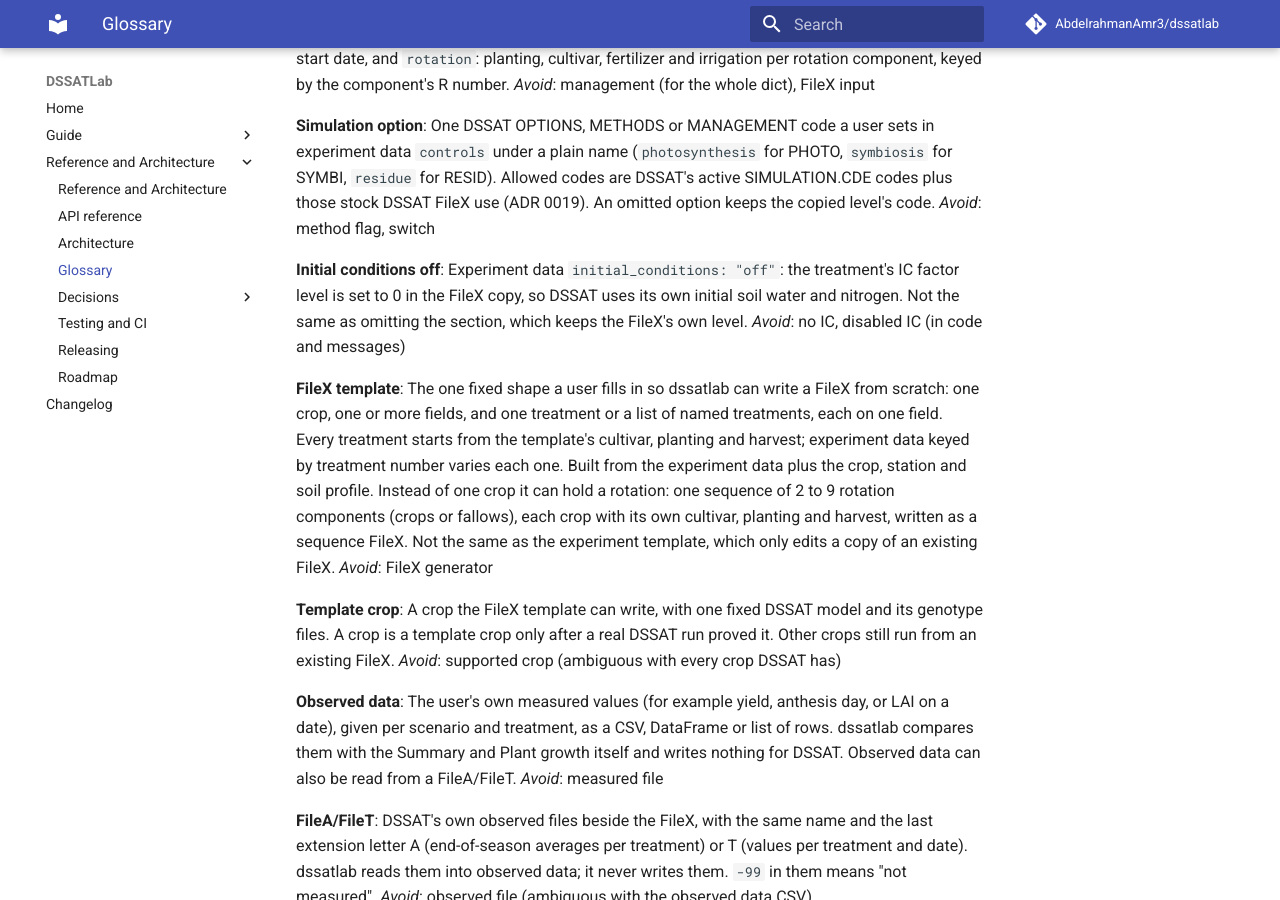
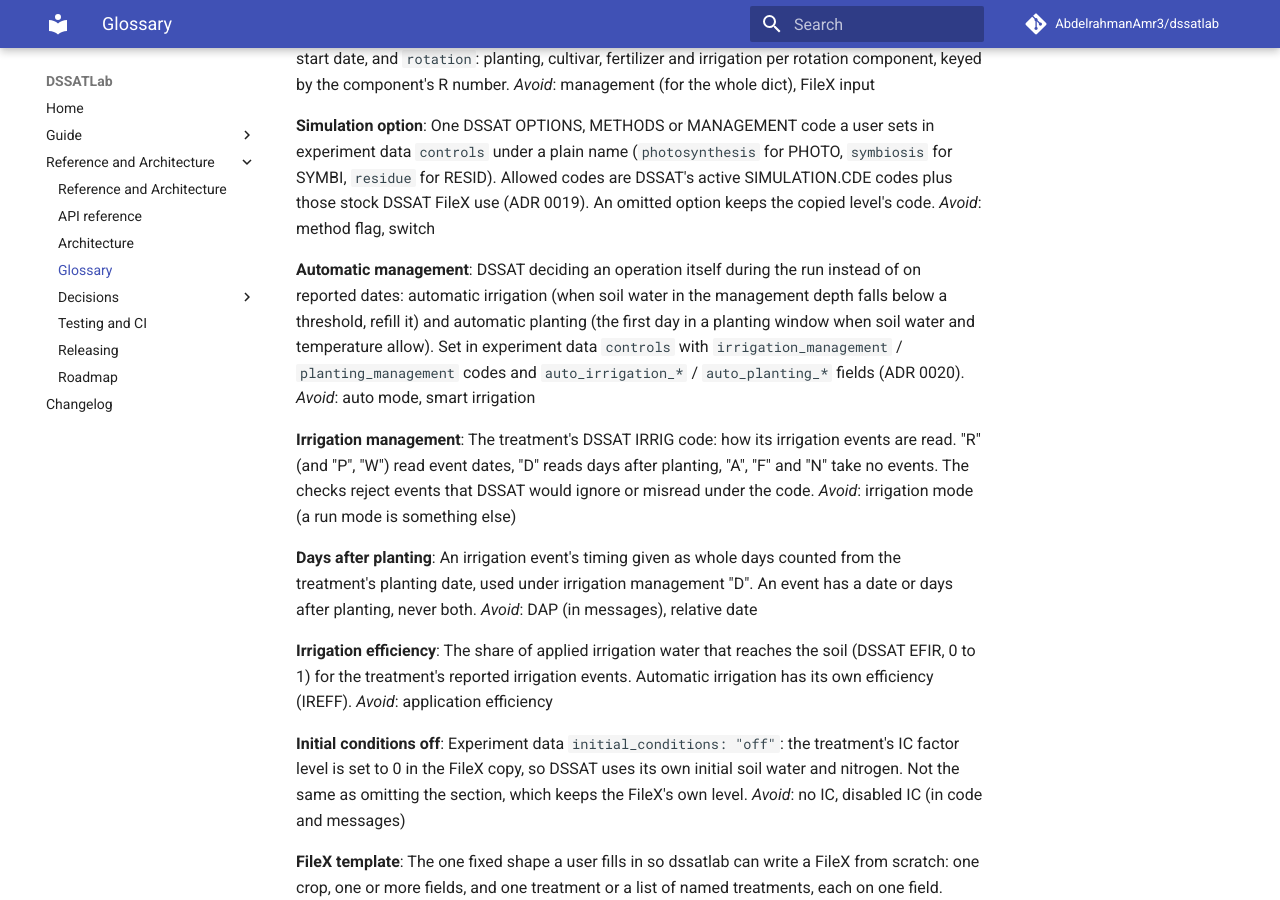
Before and after one commit to AbdelrahmanAmr3/dssatlab, an MkDocs documentation site: the page built from docs/reference/glossary.md, in a window 1280 px wide and 900 px high, scrolled down 3016 px. Built offline with MkDocs 1.6.1 and Material for MkDocs 9.7.7, drawn with Linux system fonts in a browser that asks for light colours; comment, search, counter and statistics services are not loaded.

Commit message:
Add automatic management terms and ADR 0020
Co-Authored-By: Claude Opus 5.5 <noreply@anthropic.com>

```diff
--- a/CONTEXT.md
+++ b/CONTEXT.md
@@ -182,6 +182,30 @@ are DSSAT's active SIMULATION.CDE codes plus those stock DSSAT FileX use (ADR 00
 option keeps the copied level's code.
 _Avoid_: method flag, switch
 
+**Automatic management**:
+DSSAT deciding an operation itself during the run instead of on reported dates: automatic
+irrigation (when soil water in the management depth falls below a threshold, refill it) and
+automatic planting (the first day in a planting window when soil water and temperature allow).
+Set in experiment data `controls` with `irrigation_management` / `planting_management` codes and
+`auto_irrigation_*` / `auto_planting_*` fields (ADR 0020).
+_Avoid_: auto mode, smart irrigation
+
+**Irrigation management**:
+The treatment's DSSAT IRRIG code: how its irrigation events are read. "R" (and "P", "W") read
+event dates, "D" reads days after planting, "A", "F" and "N" take no events. The checks reject
+events that DSSAT would ignore or misread under the code.
+_Avoid_: irrigation mode (a run mode is something else)
+
+**Days after planting**:
+An irrigation event's timing given as whole days counted from the treatment's planting date, used
+under irrigation management "D". An event has a date or days after planting, never both.
+_Avoid_: DAP (in messages), relative date
+
+**Irrigation efficiency**:
+The share of applied irrigation water that reaches the soil (DSSAT EFIR, 0 to 1) for the
+treatment's reported irrigation events. Automatic irrigation has its own efficiency (IREFF).
+_Avoid_: application efficiency
+
 **Initial conditions off**:
 Experiment data `initial_conditions: "off"`: the treatment's IC factor level is set to 0 in the
 FileX copy, so DSSAT uses its own initial soil water and nitrogen. Not the same as omitting the
```
Also changed, not shown: docs/adr/0020-automatic-management-as-controls-fields.md (added, +33 -0 lines).
